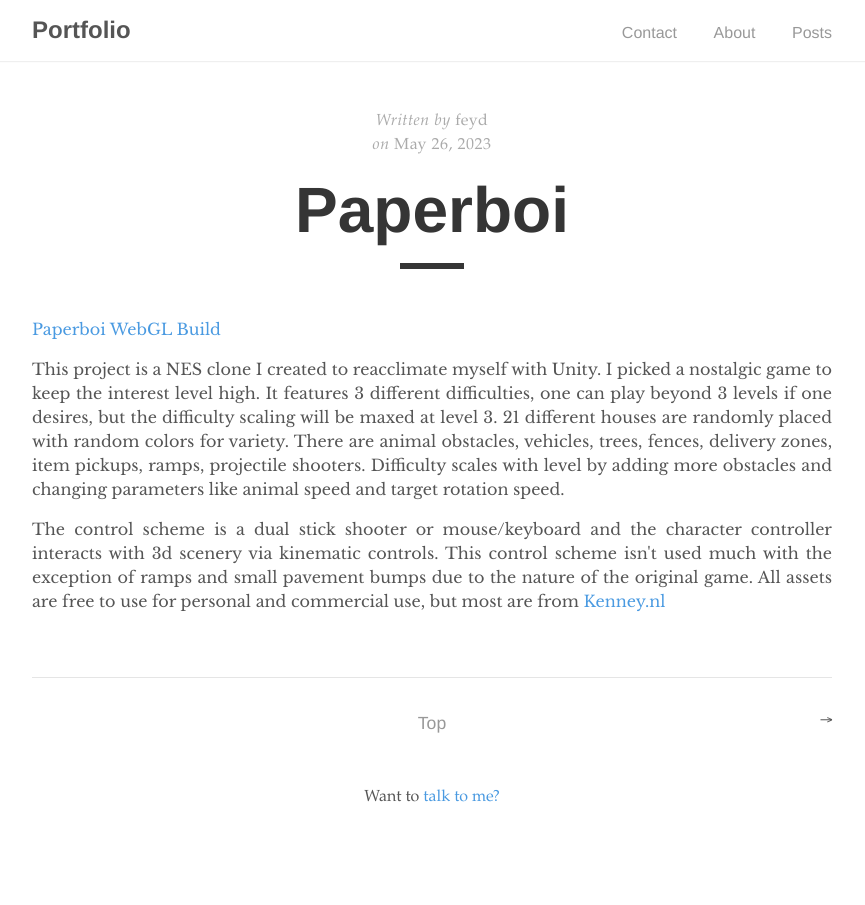
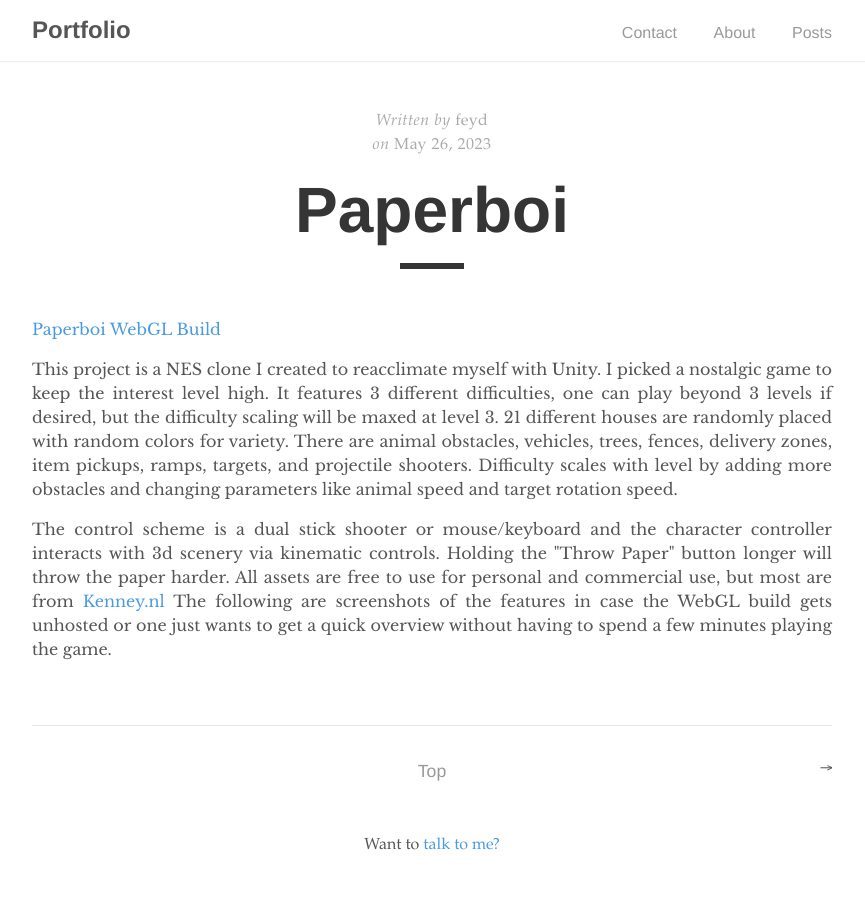
Before and after one commit to feyyd/portfolio, a Jekyll site: the page built from _posts/2023-05-26-Paperboi.markdown, in a window 1280 px wide. Shown: the whole page, without its empty margins (208-1073 px from the left). Built offline with Jekyll 4.4.1, drawn with Linux system fonts in a browser that asks for light colours.

Commit message:
Update 2023-05-26-Paperboi.markdown
Adding some screenshots

```diff
--- a/_posts/2023-05-26-Paperboi.markdown
+++ b/_posts/2023-05-26-Paperboi.markdown
@@ -7,8 +7,10 @@ categories: c#, unity, programming
 
 <a href="https://www.levelsevencomputers.com/projectb/paperboi/">Paperboi WebGL Build</a>
 <p>
-This project is a NES clone I created to reacclimate myself with Unity.  I picked a nostalgic game to keep the interest level high.  It features 3 different difficulties, one can play beyond 3 levels if one desires, but the difficulty scaling will be maxed at level 3.  21 different houses are randomly placed with random colors for variety.  There are animal obstacles, vehicles, trees, fences, delivery zones, item pickups, ramps, projectile shooters.  Difficulty scales with level by adding more obstacles and changing parameters like animal speed and target rotation speed.
+This project is a NES clone I created to reacclimate myself with Unity.  I picked a nostalgic game to keep the interest level high.  It features 3 different difficulties, one can play beyond 3 levels if desired, but the difficulty scaling will be maxed at level 3.  21 different houses are randomly placed with random colors for variety.  There are animal obstacles, vehicles, trees, fences, delivery zones, item pickups, ramps, targets, and projectile shooters.  Difficulty scales with level by adding more obstacles and changing parameters like animal speed and target rotation speed.
 <p>
-The control scheme is a dual stick shooter or mouse/keyboard and the character controller interacts with 3d scenery via kinematic controls.  This control scheme isn't used much with the exception of ramps and small pavement bumps due to the nature of the original game.
+The control scheme is a dual stick shooter or mouse/keyboard and the character controller interacts with 3d scenery via kinematic controls.  Holding the "Throw Paper" button longer will throw the paper harder.
 
 All assets are free to use for personal and commercial use, but most are from <a href="https://kenney.nl">Kenney.nl</a>
+
+The following are screenshots of the features in case the WebGL build gets unhosted or one just wants to get a quick overview without having to spend a few minutes playing the game.
```
